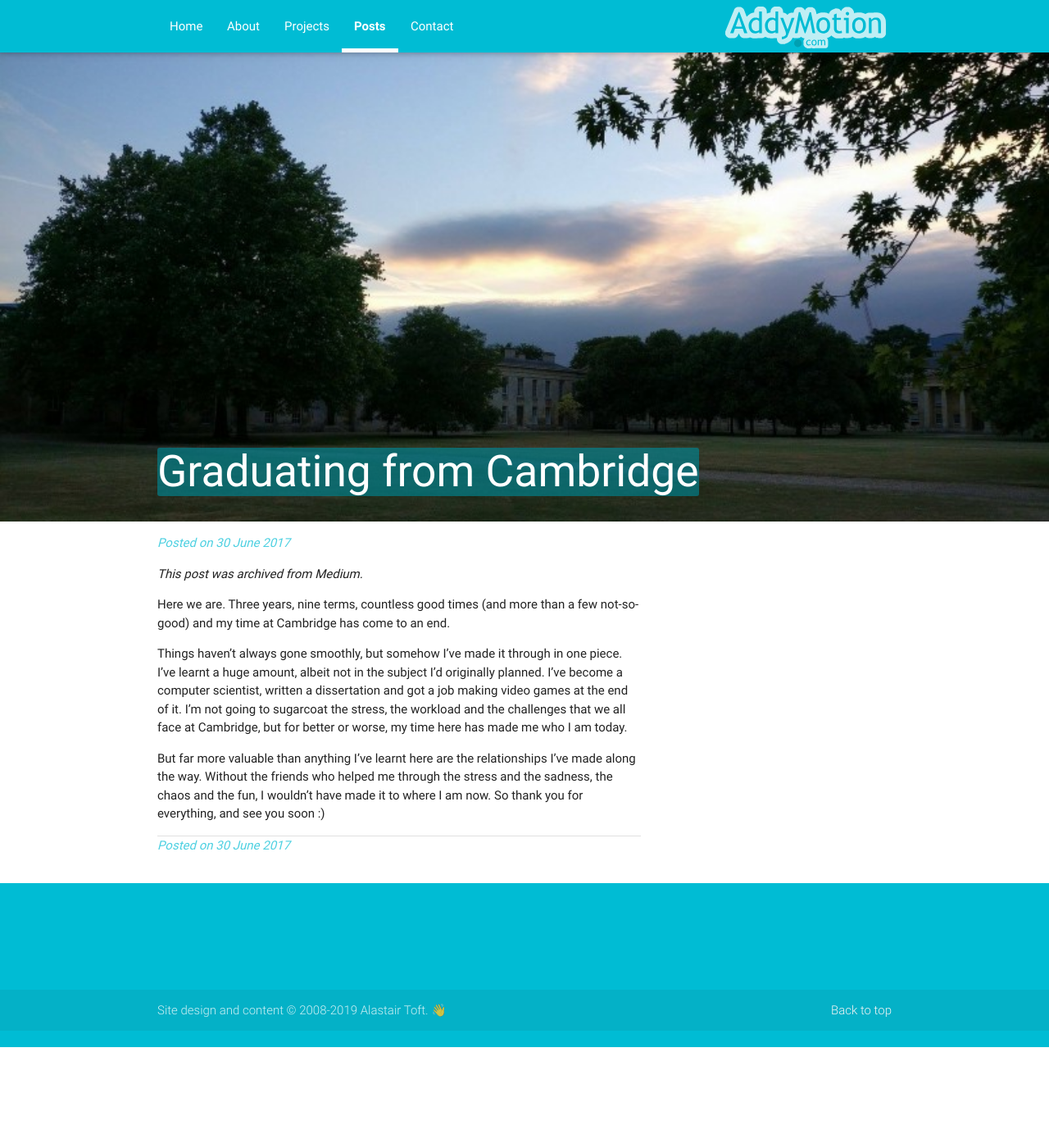
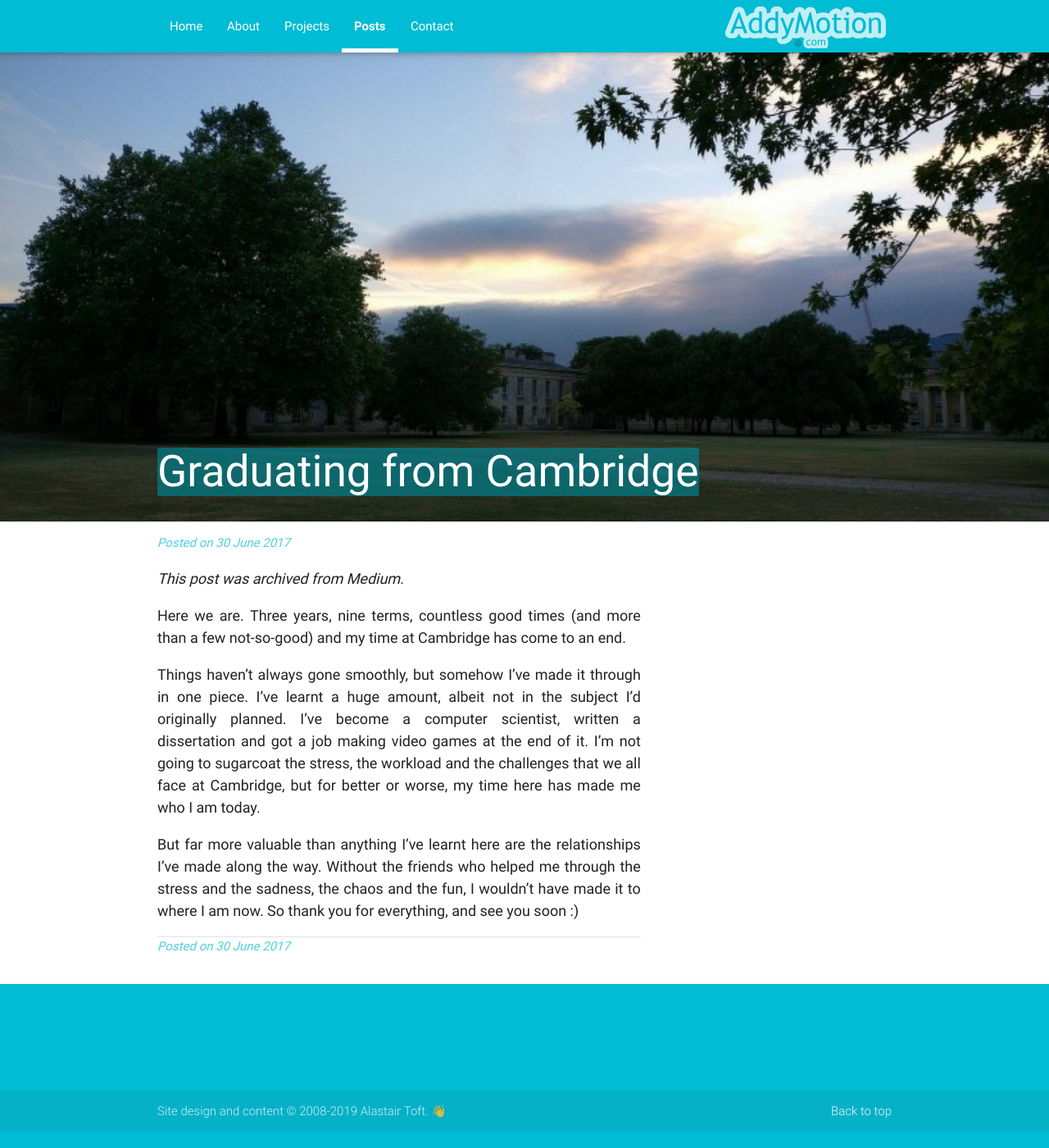
Before and after one commit to atoft/atoft.github.io, a Jekyll site: the page built from _posts/2017-06-30-graduating-from-cambridge.md, in a window 1280 px wide and 1400 px high, scrolled down 14 px. Shown: the whole window at 82% size. Built offline with Jekyll 4.4.1, drawn with Linux system fonts in a browser that asks for light colours; nearby versions of some CDN libraries; before the commit the page ends 1291 px from its top, so only the background shows below that.

Commit message:
Tweak formatting ready for merge

```diff
--- a/_includes/header.html
+++ b/_includes/header.html
@@ -7,14 +7,14 @@
     <li class="waves-effect"><a {% if include.active == "home" %} class="active" {% endif %} href="{{site.url}}/">Home</a></li>
     <li class="waves-effect"><a {% if include.active == "about" %} class="active" {% endif %} href="{{site.url}}/index.html#about">About</a></li>
     <li class="waves-effect"><a {% if include.active == "projects" %} class="active" {% endif %} href="{{site.url}}/index.html#projects">Projects</a></li>
-    <li class="waves-effect"><a {% if include.active == "posts" %} class="active" {% endif %} href="{{site.url}}/index.html#posts">Posts</a></li>
+    <li class="waves-effect"><a {% if include.active == "posts" %} class="active" {% endif %} href="{{site.url}}/posts/">Posts</a></li>
     <li class="waves-effect"><a {% if include.active == "contact" %} class="active" {% endif %}href="{{site.url}}/index.html#contact">Contact</a></li>
   </ul>
   <ul class="side-nav" id="mobile-drawer">
     <li><a href="{{site.url}}/">Home</a></li>
     <li><a href="{{site.url}}/index.html#about">About</a></li>
     <li><a href="{{site.url}}/index.html#projects">Projects</a></li>
-    <li><a href="{{site.url}}/index.html#posts">Posts</a></li>
+    <li><a href="{{site.url}}/index.html/posts/">Posts</a></li>
     <li><a href="{{site.url}}/index.html#contact">Contact</a></li>
   </ul>
   </div>
--- a/_layouts/post.html
+++ b/_layouts/post.html
@@ -26,7 +26,9 @@
       <div class="row">
         <div class="col m6 l8" id="project-content">
           <span style="font-style: italic;" class="cyan-text text-lighten-2">Posted on {{ page.date | date_to_long_string }}</span>
-          {{ page.content }}
+          <div class="addymotion-post-text">
+            {{ page.content }}
+          </div>
           <div class="divider"></div>
           <span style="font-style: italic;" class="cyan-text text-lighten-2">Posted on {{ page.date | date_to_long_string }}</span>
         </div>
--- a/css/style.css
+++ b/css/style.css
@@ -392,3 +392,10 @@ h1{
   right: 0px;
   bottom: 0px; */
 }
+
+
+.addymotion-post-text
+{
+    font-size: 1.2em;
+    text-align: justify;
+}
--- a/index.html
+++ b/index.html
@@ -69,7 +69,7 @@ summary: "I'm a computer science graduate from Cambridge University. A collectio
         <h5>Hi, I&apos;m Alastair. I make things with computers!</h5>
         <p>I&apos;m a graduate in Computer Science from the University of Cambridge, and I work as a programmer at <a href="http://www.studiogobo.com" target="_blank">Studio Gobo</a>.
         </p>
-        <p>AddyMotion.com is my strangely named personal website where you can find some of my projects past and present, including programming, web design, games and level design. This is also the place to get in touch with me, or check out my blog.</p>
+        <p>AddyMotion.com is my strangely named personal website where you can find some of my projects past and present, including programming, games and level design. This is also the place to get in touch with me, or check out my blog.</p>
         <p>&nbsp;</p>
         <p>&nbsp;</p>
         <div class="divider"></div>
```
Also changed, not shown: css/post.css (line endings or trailing spaces).
